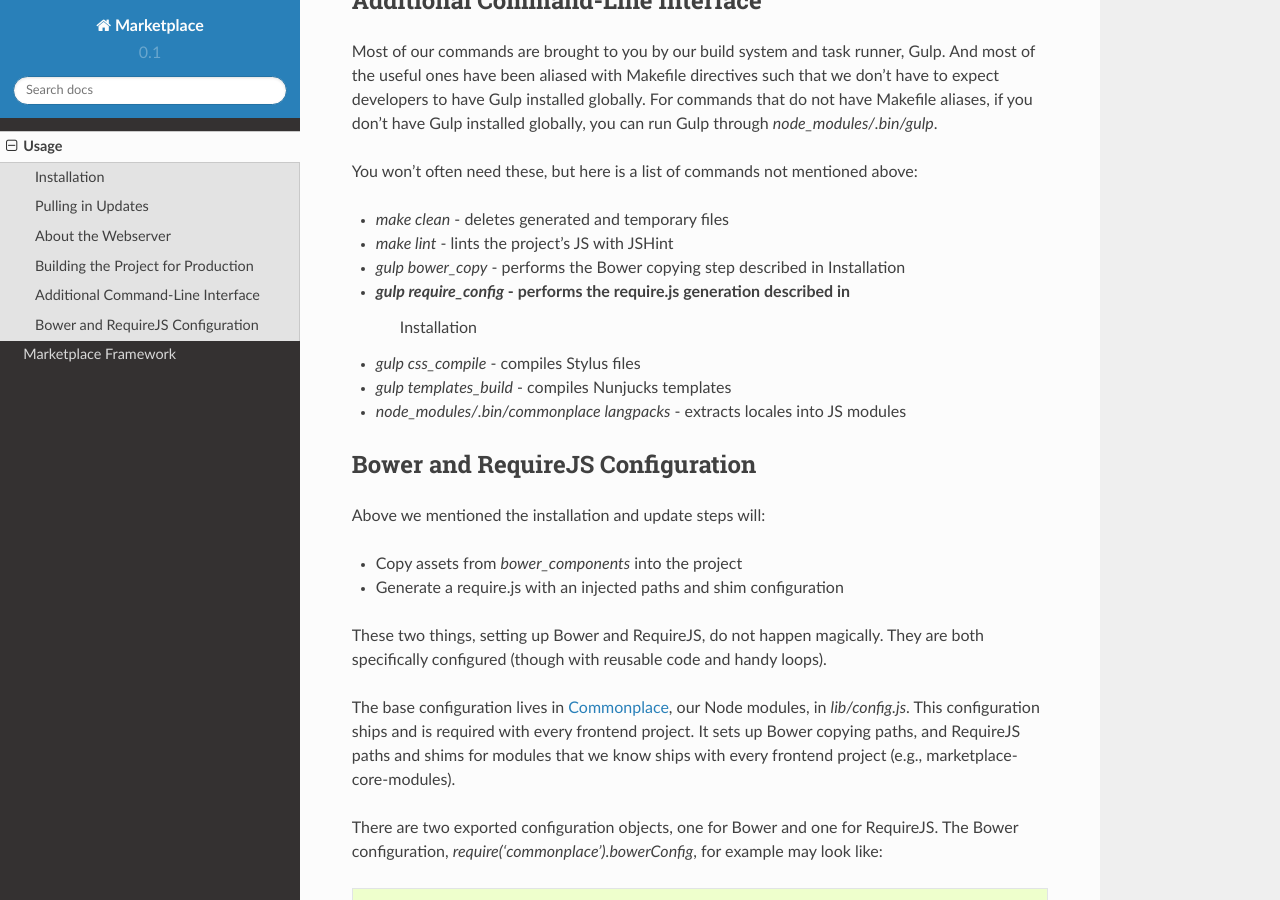
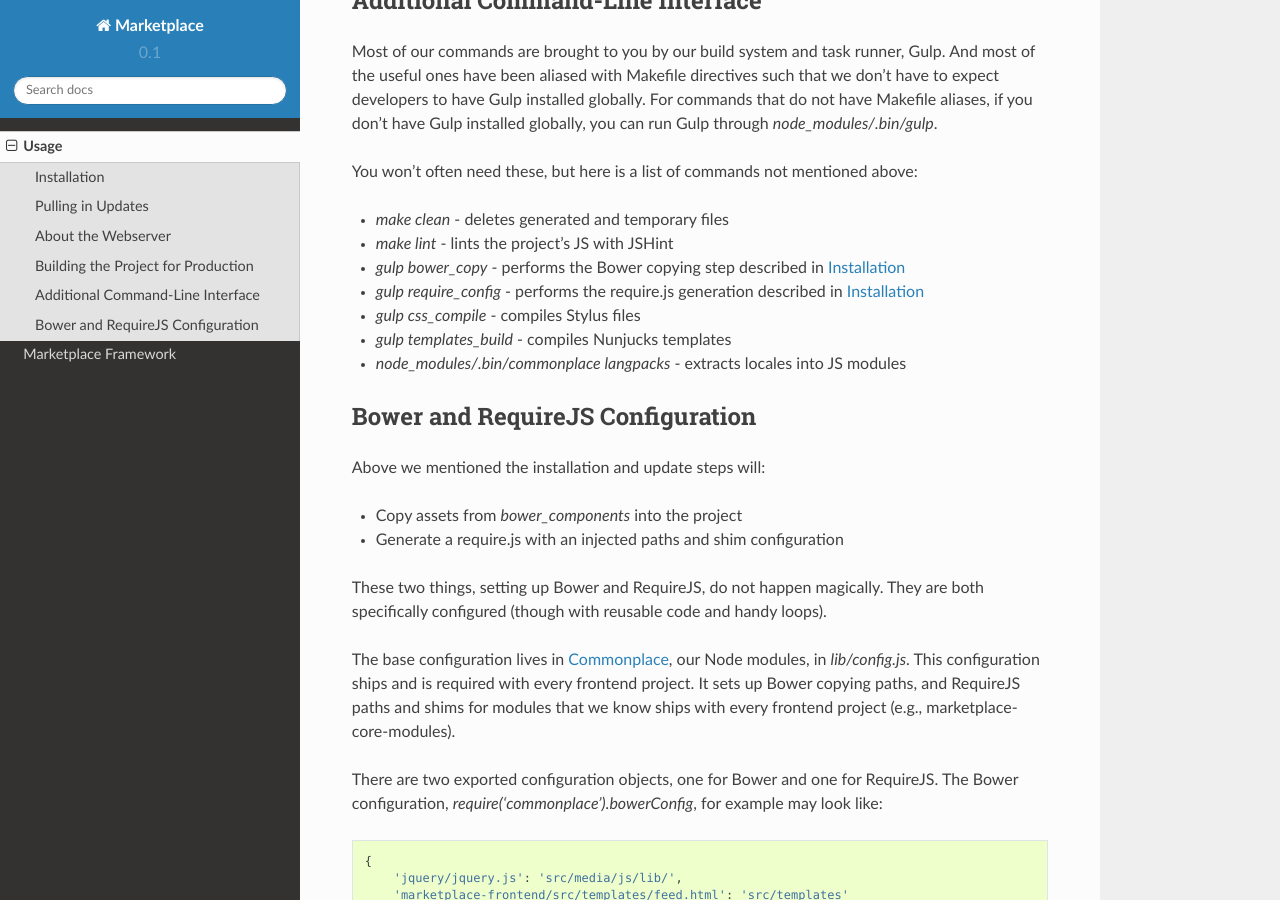
Before and after one commit to mozilla/marketplace-frontend-docs, a Sphinx documentation site: the page built from docs/topics/usage.rst, in a window 1280 px wide and 900 px high, scrolled down 2749 px. Built offline with Sphinx 7.4.7 and the Read the Docs theme 2.0.0, drawn with Linux system fonts in a browser that asks for light colours; pages that are not in the unit, such as notebooks, are missing from menus; some of the changed lines change nothing that is shown.

Commit message:
try to fix bold issue

```diff
--- a/docs/topics/usage.rst
+++ b/docs/topics/usage.rst
@@ -138,9 +138,8 @@
 
 * `make clean` - deletes generated and temporary files
 * `make lint` - lints the project's JS with JSHint
-* `gulp bower_copy` - performs the Bower copying step described in Installation
-* `gulp require_config` - performs the require.js generation described in
-                          Installation
+* `gulp bower_copy` - performs the Bower copying step described in :ref:`installation`
+* `gulp require_config` - performs the require.js generation described in :ref:`installation`
 * `gulp css_compile` - compiles Stylus files
 * `gulp templates_build` - compiles Nunjucks templates
 * `node_modules/.bin/commonplace langpacks` - extracts locales into JS modules
```
